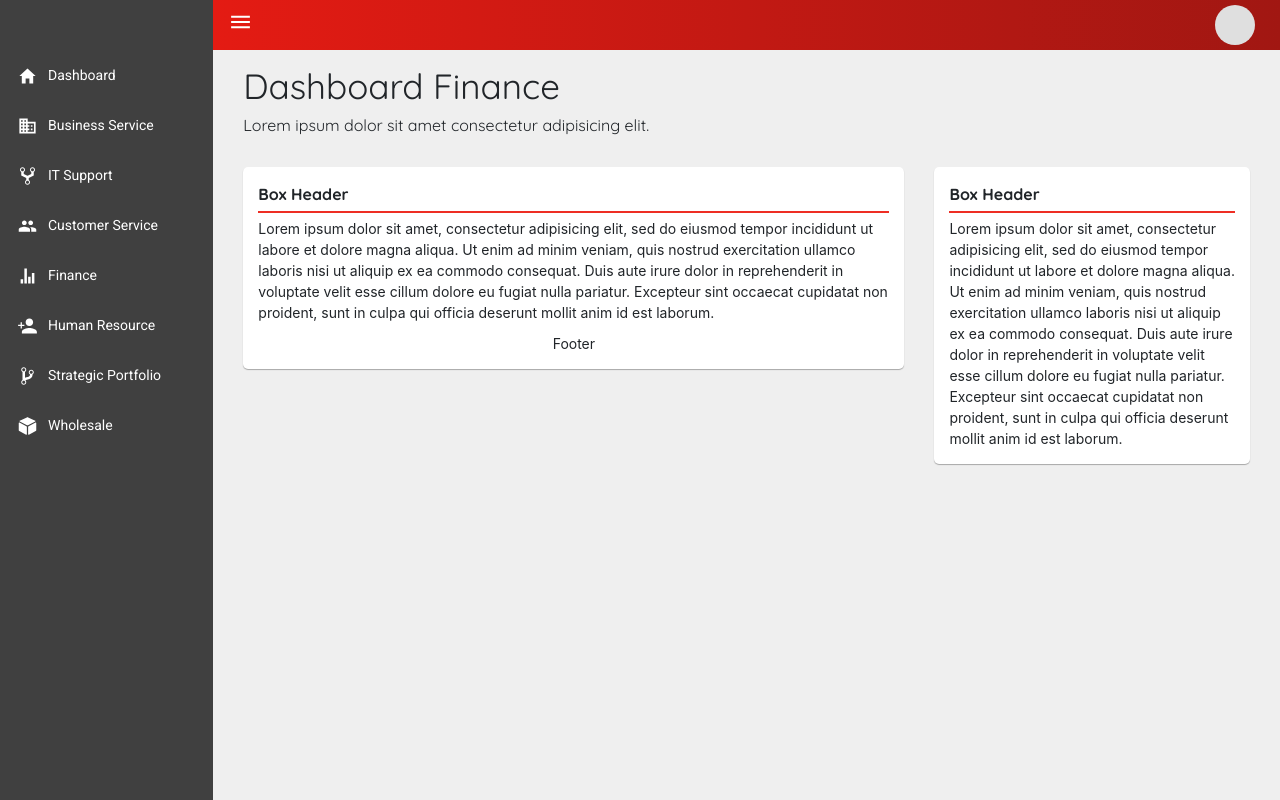
After one commit to if4007-telkomuniv/sisfo_4007, a CodeIgniter app: the page made by application/views/finance/index.php in a window 1280 px wide. The commit adds this page. Run offline with CodeIgniter, Linux system fonts and the light colour scheme; some libraries are stand-ins or nearby versions.

Commit message:
first menu

```diff
--- a/application/views/base_layout/sidebar.php
+++ b/application/views/base_layout/sidebar.php
@@ -43,7 +43,7 @@
                 </a>
               </ul>
             </div>
-            <a href="#">
+            <a href="<?php echo base_url('finance'); ?>">
               <li>
                 <ion-icon name="stats"></ion-icon><text>Finance</text>
               </li>
--- /dev/null
+++ b/application/views/finance/index.php
@@ -0,0 +1,68 @@
+<!DOCTYPE html>
+<html lang="en" dir="ltr">
+  <head>
+    <?php $this->load->view('base_layout/head_tag'); ?>
+    <title>Index Finance</title>
+    <!-- Input CSS atau JS yang dibutuhkan setelah line ini -->
+    <!-- Taruh file css di folder /css-->
+    <!-- Taruh file js di /js-->
+
+    <!-- Contoh cara input css, ganti sesuai kebutuhan -->
+    <?php /* echo link_tag('css/base_styles.css') */ ?>
+  </head>
+  <body>
+    <div class="container-fluid p-0">
+      <div class="row equal no-gutters">
+        <?php $this->load->view('base_layout/sidebar'); ?>
+        <div class="col-12 col-sm-8 col-md-9 col-xl-10 wrapper">
+          <?php $this->load->view('base_layout/topmenu'); ?>
+          <div class="col-12 wrapper-container">
+            <div class="main-wrapper">
+              <div class="container">
+                <div class="page-header">
+                  <!-- Silakan replace sesuai judul halaman divisi kalian -->
+                  <div class="page-title">
+                    Dashboard Finance
+                  </div>
+                  <!-- Subtitle opsional, tapi bila ingin diberi, jelaskan page anda dalam maks 8 kata -->
+                  <div class="page-subtitle">
+                    Lorem ipsum dolor sit amet consectetur adipisicing elit.
+                  </div>
+                </div>
+                <div class="row">
+                  <!-- Silakan masukkan code tampilan divisi Anda di bagian ini. -->
+
+                  <!-- Dibawah ini adalah template box yang kalian bisa pakai untuk pengembangan sistem -->
+                  <div class="col-8">
+                    <div class="box">
+                      <div class="box-header">
+                        Box Header
+                      </div>
+                      <div class="box-body">
+                        Lorem ipsum dolor sit amet, consectetur adipisicing elit, sed do eiusmod tempor incididunt ut labore et dolore magna aliqua. Ut enim ad minim veniam, quis nostrud exercitation ullamco laboris nisi ut aliquip ex ea commodo consequat. Duis aute irure dolor in reprehenderit in voluptate velit esse cillum dolore eu fugiat nulla pariatur. Excepteur sint occaecat cupidatat non proident, sunt in culpa qui officia deserunt mollit anim id est laborum.
+                      </div>
+                      <div class="box-footer">
+                        Footer
+                      </div>
+                    </div>
+                  </div>
+                  <div class="col-4">
+                    <div class="box">
+                      <div class="box-header">
+                        Box Header
+                      </div>
+                      <div class="box-body">
+                        Lorem ipsum dolor sit amet, consectetur adipisicing elit, sed do eiusmod tempor incididunt ut labore et dolore magna aliqua. Ut enim ad minim veniam, quis nostrud exercitation ullamco laboris nisi ut aliquip ex ea commodo consequat. Duis aute irure dolor in reprehenderit in voluptate velit esse cillum dolore eu fugiat nulla pariatur. Excepteur sint occaecat cupidatat non proident, sunt in culpa qui officia deserunt mollit anim id est laborum.
+                      </div>
+                    </div>
+                  </div>
+                </div>
+              </div>
+            </div>
+          </div>
+        </div>
+      </div>
+    </div>
+    <?php $this->load->view('base_layout/js_mandatory')?>
+  </body>
+</html>
```
Also changed, not shown: application/controllers/Finance.php (added, +25 -0 lines).
